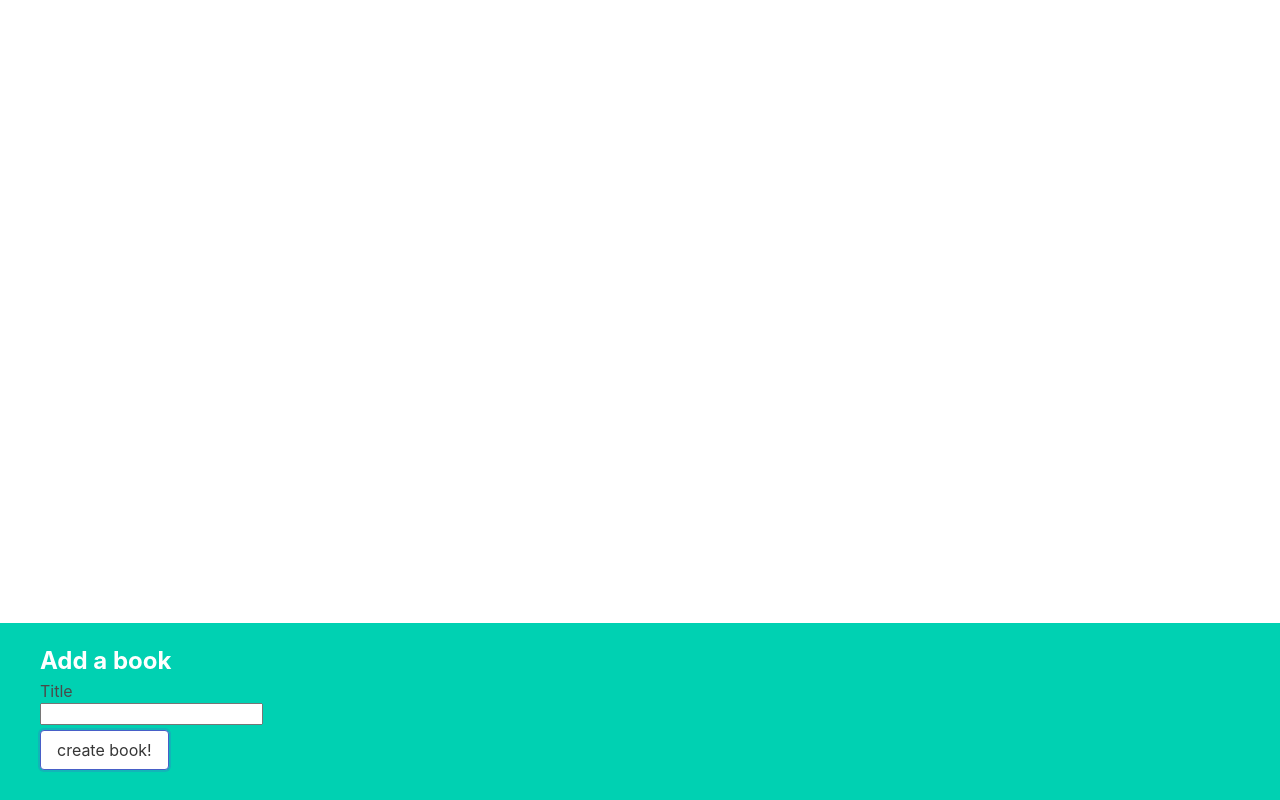
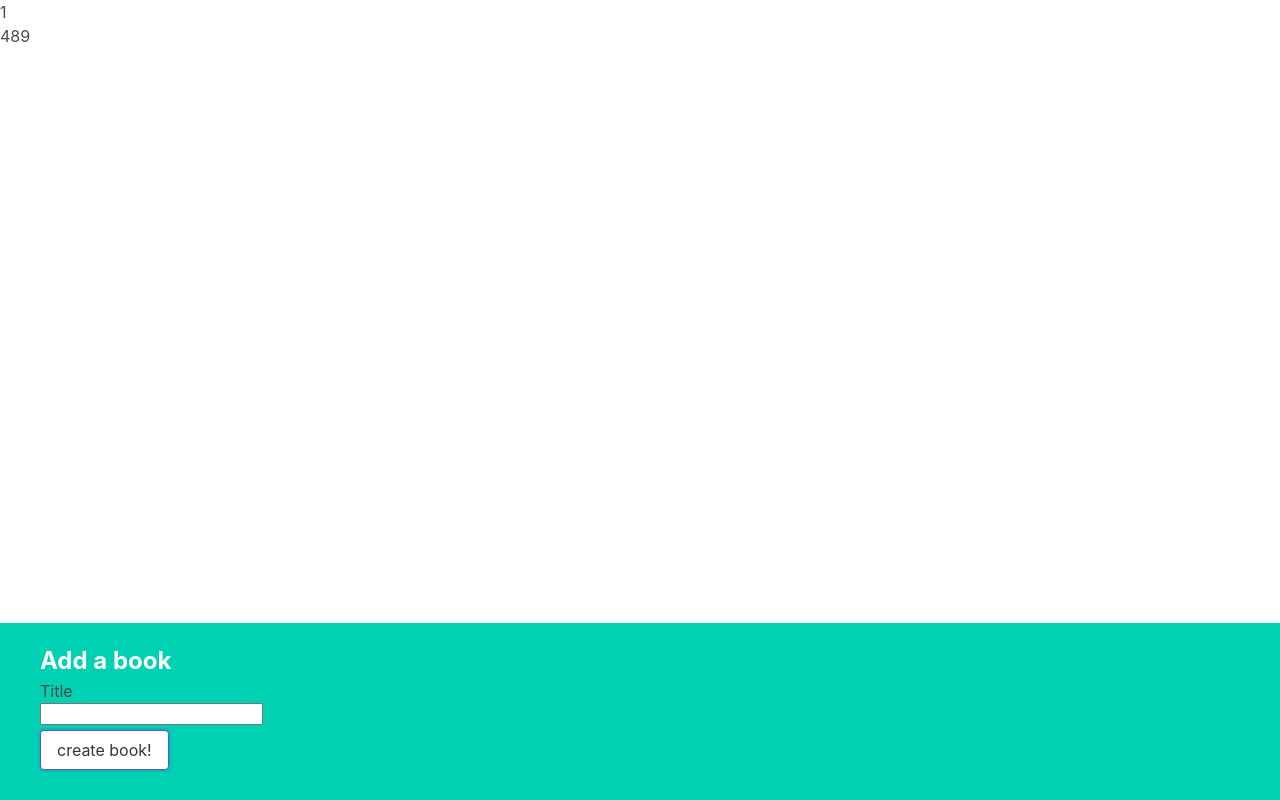
Before and after one commit to dhruv994/language-translate, a React (Create React App) app: page / in a window 1280 px wide. Both pictures are taken after typing "Sample" into the empty fields and a click on the button "create book!". Built offline with nearby package versions, Linux system fonts and the light colour scheme.

Commit message:
added code to add books

```diff
--- a/src/App.js
+++ b/src/App.js
@@ -5,14 +5,22 @@ import { useState } from 'react'
 export default function App() {
     const [books, setBooks] = useState([]);
 
-    const handleAddBooks = (book) => {
-        console.log("book is being added=>",book);
+    const handleAddBooks = (title) => {
+        const updateBooks = [
+            ...books,
+            {
+                id: Math.round(Math.random()*999),
+                title
+            }
+        ];
+        setBooks(updateBooks);
     }
 
     return (
         <div>
+            {books.length}
             <BookCreate addBook={handleAddBooks} />
-            <BookList />
+            <BookList books={books}/>
         </div>
     )
 }
--- a/src/components/BookList.js
+++ b/src/components/BookList.js
@@ -1,3 +1,17 @@
-export default function BookList(){
+import BookShow from "./BookShow";
+
+export default function BookList({ books }) {
+    const sendBooks = () => {
+        const multibook = books && books.map((book) => {
+            return <BookShow key={book.id} book={book} />
+        });
+        return multibook;
+
+    }
+    return (
+        <div>
+            {sendBooks()}
+        </div>
+    )
 
 }
--- a/src/components/BookShow.js
+++ b/src/components/BookShow.js
@@ -0,0 +1,7 @@
+export default function BookShow({ book }) {
+    return (
+        <div>
+            {book.id}
+        </div>
+    )
+}
```
